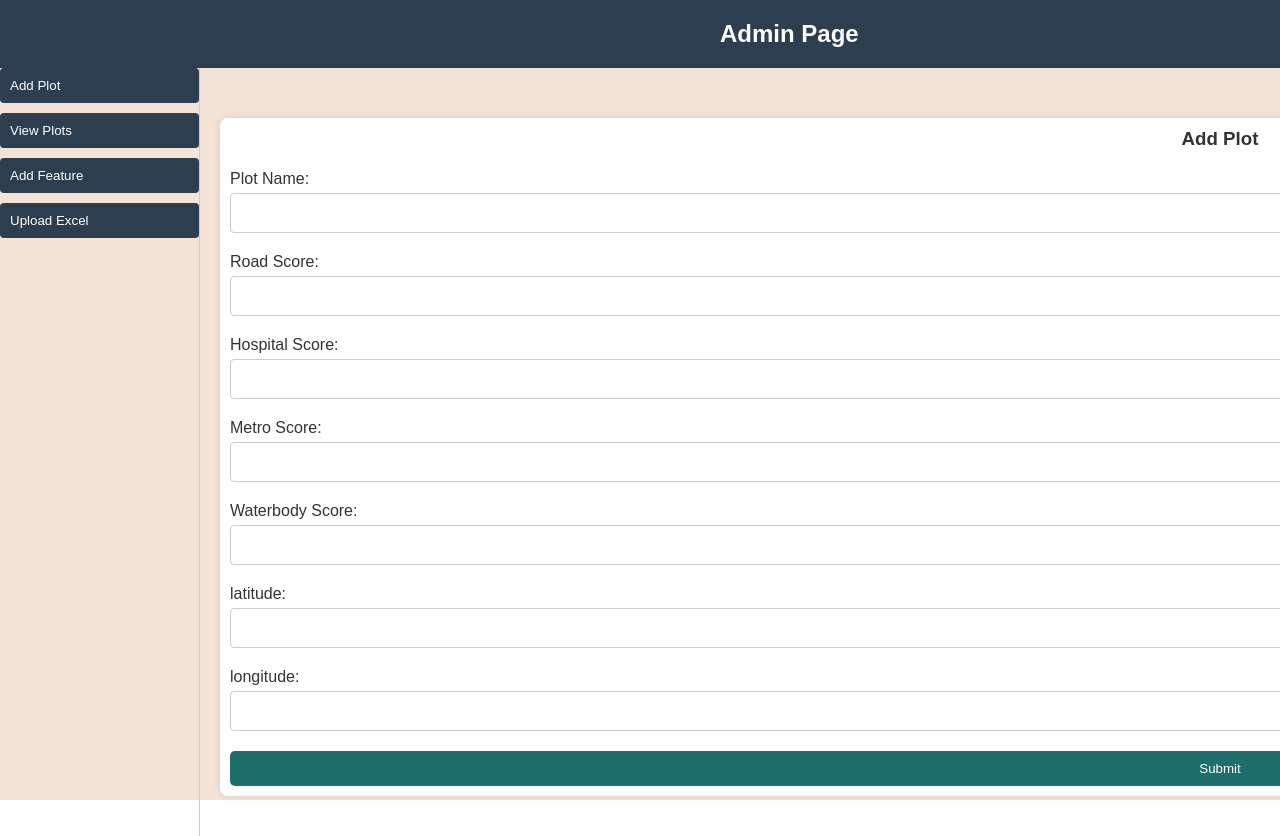
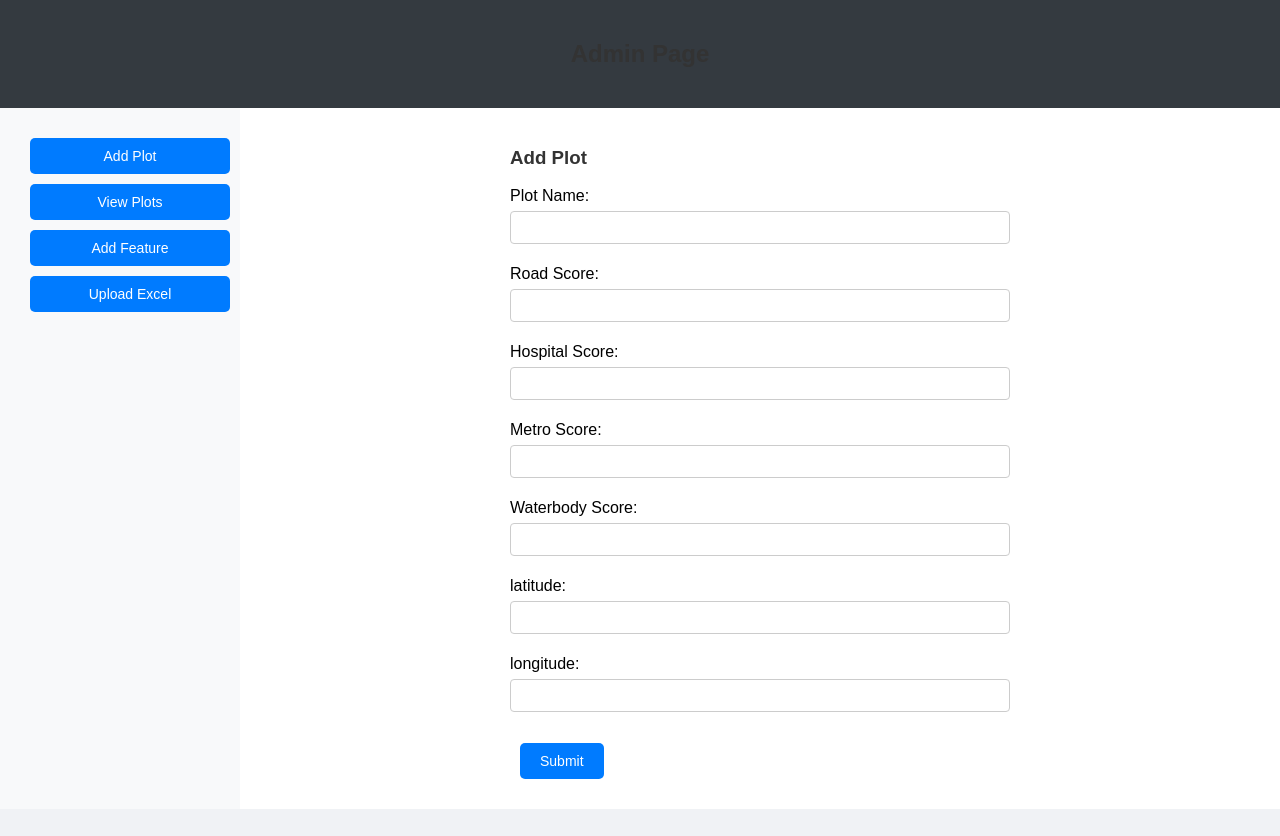
Before and after one commit to shruthiamu14/gis_project, a React (Create React App) app in the folder frontend/: page /admin in a window 1280 px wide. After the commit the page ends 809 px from the top, so only its background shows below. Built offline with nearby package versions, Linux system fonts and the light colour scheme.

Commit message:
css changes

```diff
--- a/frontend/src/components/LoginForm.js
+++ b/frontend/src/components/LoginForm.js
@@ -5,6 +5,7 @@ const LoginForm = ({ onClose }) => {
   return (
     <div className="form-container">
       <div className="login-form">
+        <span className="close-icon" onClick={onClose}>&times;</span>
         <h2>Login</h2>
         <form>
           <div className="form-group">
@@ -17,7 +18,6 @@ const LoginForm = ({ onClose }) => {
           </div>
           <button type="submit">Login</button>
         </form>
-        <button className="close-btn" onClick={onClose}>Close</button>
       </div>
     </div>
   );
--- a/frontend/src/components/SignupForm.js
+++ b/frontend/src/components/SignupForm.js
@@ -5,6 +5,7 @@ const SignupForm = ({ onClose }) => {
   return (
     <div className="form-container">
       <div className="signup-form">
+        <span className="close-icon" onClick={onClose}>&times;</span>
         <h2>Signup</h2>
         <form>
           <div className="form-group">
@@ -25,7 +26,6 @@ const SignupForm = ({ onClose }) => {
           </div>
           <button type="submit">Signup</button>
         </form>
-        <button className="close-btn" onClick={onClose}>Close</button>
       </div>
     </div>
   );
--- a/frontend/src/styles.css
+++ b/frontend/src/styles.css
@@ -1,368 +1,65 @@
+/* styles.css */
 
-* {
-    box-sizing: border-box;
-    margin: 0;
-    padding: 0;
-  }
-  body {
-    overflow-x: hidden;
-  }
-  .map {
-    height: 100vh;
-    align-items: center;
-    justify-content: center;
-    flex-direction: column;
-    align-items: center;
-    justify-content: flex-start;
-    font-family: sans-serif;
-    color: #333;
-    background-color: #f3e4d7;
-  }
-
-  .leaflet-container {
-    height: 90vh;
-    width: 90%;
-    margin-left: 4pc;
-    border-radius: 2rem;
-  }
-
-  .cluster-icon {
-    background-color: #333;
-    height: 2em;
-    width: 2em;
-    color: #fff;
-    display: flex;
-    align-items: center;
-    justify-content: center;
-    border-radius: 50%;
-    font-size: 1.2rem;
-    box-shadow: 0 0 0px 5px #fff;
-  }
-
-  /* navbar */
-.navbar {
-  display: flex;
-  justify-content: space-between;
-  align-items: center;
-  margin-bottom: 10px;
-  padding: 15px 20px;
-  background-color: #127c7d;
-  color: white;
+/* General Styles */
+body {
+  font-family: Arial, sans-serif;
+  background-color: #f0f2f5;
+  margin: 0;
+  padding: 0;
 }
 
-.navbar-heading {
-  margin-right: auto; /* Move the heading to the left */
-}
-
-.buttons {
-  display: flex; /* Change to flex */
-}
-
-.buttons button {
-  margin-left: 10px; /* Adjust margin between buttons */
+h1, h2, h3 {
+  color: #333;
 }
 
 button {
-  background-color: #4CAF50;
+  background-color: #007bff;
   color: white;
+  border: none;
   padding: 10px 20px;
-  border: none;
+  margin: 10px;
+  cursor: pointer;
   border-radius: 5px;
-  cursor: pointer;
-}
-
-button.close-btn {
-  background-color: #f44336;
+  font-size: 14px;
 }
 
 button:hover {
-  background-color: #45a049;
+  background-color: #0056b3;
 }
 
-button.close-btn:hover {
-  background-color: #d32f2f;
-}
-
-
- /* Form.css */
-
-.form-container {
-  display: flex;
-  justify-content: center;
-  align-items: center;
-  width: 100vh;
-  height: 100vh;
-}
-
-.login-form {
-  background-color: #ffffff;
-  padding: 60px;
-  border-radius: 8px;
-  box-shadow: 0 0 20px rgba(0, 0, 0, 0.1);
-  margin-right: 550px;
-  margin-left: 100px;
-  margin-bottom: 8pc;
-  width: 300px;
-}
-
-.login-form h2 {
-  margin-right: 700px;
-  margin-bottom: 30px;
-  color: #fff;
-  font-weight: 600;
-}
-
-.form-group {
-  margin-bottom: 30px;
-}
-
-.form-group label {
-  display: block;
-  margin-bottom: 5px;
-  color: #333;
-}
-
-.form-group input {
+input[type="text"], input[type="number"], input[type="password"], select {
   width: 100%;
-  padding: 10px;
-  border: 1px solid #ccc;
-  border-radius: 5px;
-  transition: border-color 0.3s;
-}
-
-.form-group input:focus {
-  outline: none;
-  border-color: #1d6e6d; /* Change border color on focus */
-}
-
-button[type="submit"],
-button.close-btn {
-  width: 100%;
-  padding: 10px;
-  border: none;
-  border-radius: 5px;
-  cursor: pointer;
-  transition: background-color 0.3s;
-}
-
-button[type="submit"] {
-  background-color: #1d6e6d;
-  color: white;
-}
-
-button[type="submit"]:hover {
-  background-color: #156b6a;
-}
-
-button.close-btn {
-  background-color: #f44336;
-  color: white;
-}
-
-button.close-btn:hover {
-  background-color: #d32f2f;
-}
-
-
-  /* height of the container */
-  .leaflet-container {
-    height: 90vh;
-    width: 90%;
-    border-radius: 2rem;
-  }
-
-  .cluster-icon {
-    background-color: #333;
-    height: 2em;
-    width: 2em;
-    color: #fff;
-    display: flex;
-    align-items: center;
-    justify-content: center;
-    border-radius: 50%;
-    font-size: 1.2rem;
-    box-shadow: 0 0  3px #fff;
-  }
-
-  .search-container {
-    max-width: 600px; /* Limit the width */
-    width: 100%; /* Take up full width up to the max-width */
-    margin: 0 auto; /* Center the element */
-    padding: 1em;
-    display: flex;
-    justify-content: center;
-    align-items: center;
-    background-color: #f5f5f5;
-    border-radius: 50px;
-    box-shadow: 0 2px 15px rgba(0, 0, 0, 0.1);
-  }
-
-  .search-container input[type="text"] {
-    flex: 2;
-    padding: 0.5em; /* Adjust padding for better alignment */
-    border: none;
-    border-radius: 25px; /* Adjust border radius to match the container */
-    outline: none;
-    font-size: 1.2em; /* Adjust font size for better readability */
-    color: #333; /* Darker text color for better contrast */
-  }
-
-  .search-container button {
-    flex: 1;
-    padding: 0.7em 1.5em;
-    border: none;
-    border-radius: 50px; /* Match border radius of the container */
-    background-color: #007BFF; /* Brighter background color for better visibility */
-    color: #fff;
-    cursor: pointer;
-    transition: background-color 0.3s ease;
-    font-weight: bold; /* Bold text for better visibility */
-  }
-
-  .search-container button:hover {
-    background-color: #0056b3; /* Darker background color on hover for better interaction feedback */
-  }
-
-  /* AdminPage.css */
-
-.admin-container {
-  display: flex;
-}
-
-h2 {
-  margin-left: 700px;
-}
-
-/* SideNavBar.css */
-
-.sidenav {
-  height: 100%;
-  width: 400px;
-  position: fixed;
-  z-index: 1;
-  top: 0;
-  left: 0;
-  background-color: #2c3e50; /* Dark background color */
-  overflow-x: hidden;
-  padding-top: 20px;
-}
-
-.nav-item {
-  padding: 15px 20px;
-  text-decoration: none;
-  font-size: 19px;
-  color: #fff; /* White text color */
-  display: block;
-  transition: background-color 0.3s;
-}
-
-.nav-item.top {
-  margin-top: 5pc;
-  margin-bottom: 10px;
-}
-
-.nav-item:hover {
-  background-color: #34495e; /* Darker background color on hover */
-}
-
-/* AddPlotForm.css */
-
-.add-plot-form{
-
-  margin: 20px auto;
-  margin-right: 600px;
-  margin-top: 400px;
-  padding: 10px;
-  background-color: #fff;
-  border-radius: 8px;
-  margin-top: 30px;
-  width: 2000px;
-  box-shadow: 0px 0px 10px 0px rgba(0,0,0,0.1);
-}
-
-.add-plot-form h3 {
-  text-align: center;
-  margin-bottom: 20px;
-}
-
-.form-group {
-  margin-bottom: 20px;
-}
-
-label {
-  display: block;
-  margin-bottom: 5px;
-}
-
-input[type="text"],
-input[type="number"] {
-  width: 100%;
-  padding: 10px;
-  font-size: 16px;
+  padding: 8px;
+  margin: 6px 0;
+  box-sizing: border-box;
   border: 1px solid #ccc;
   border-radius: 4px;
 }
 
-button {
-  background-color: #4CAF50;
+/* Navbar Styles */
+.navbar {
+  background-color: #343a40;
   color: white;
-  padding: 10px 20px;
-  border: none;
-  border-radius: 4px;
-  cursor: pointer;
-  width: 100%;
+  padding: 10px;
+  display: flex;
+  justify-content: space-between;
+  align-items: center;
 }
 
-button:hover {
-  background-color: #45a049;
+.navbar-heading {
+  margin: 0;
 }
 
-/* PlotCard.css */
-.plots-container {
-  display: flex;
-  flex-wrap: wrap;
-  justify-content: space-between;
-  margin-top: 100px;
-  margin-left: -300px;
+.buttons button {
+  background-color: #28a745;
+  margin: 0 5px;
 }
 
-.plot-card {
-  flex: 0 0 calc(30% - 20px); /* Adjust the width as needed */
-  background-color: #ffffff;
-  border-radius: 8px;
-  box-shadow: 0 0 20px rgba(0, 0, 0, 0.1);
-  padding: 20px;
-  margin-bottom: 20px;
+.buttons button:hover {
+  background-color: #218838;
 }
 
-.plot-card h3 {
-  margin-bottom: 10px;
-  color: #333;
-}
-
-.plot-card p {
-  margin-bottom: 5px;
-  color: #666;
-}
-
-.plot-card button {
-  padding: 8px 15px;
-  border: none;
-  border-radius: 5px;
-  cursor: pointer;
-  background-color: #1d6e6d;
-  color: #fff;
-  margin-right: 10px;
-}
-
-.plot-card button:hover {
-  background-color: #156b6a;
-}
-
-.plot-card button:last-child {
-  margin-right: 0;
-}
-/* AdminPage.css */
+/* Admin Page Styles */
 .admin-page {
   display: flex;
   flex-direction: column;
@@ -370,9 +67,10 @@ button:hover {
 }
 
 .admin-header {
+  background-color: #343a40;
+  color: white;
   padding: 20px;
-  background-color: #2c3e50;
-  color: #fff;
+  text-align: center;
 }
 
 .admin-main {
@@ -380,37 +78,49 @@ button:hover {
   flex: 1;
 }
 
-.admin-main .side-nav-bar {
+.side-nav-bar {
+  background-color: #f8f9fa;
+  padding: 20px;
   width: 200px;
-  border-right: 1px solid #ccc;
 }
 
-.admin-main .admin-content {
+.admin-content {
   flex: 1;
   padding: 20px;
-  overflow: auto;
+  background-color: #ffffff;
 }
 
-/* SideNavBar.css */
 .side-nav-bar button {
   display: block;
+  width: 100%;
   margin-bottom: 10px;
-  padding: 10px;
-  background-color: #2c3e50;
-  color: #fff;
-  border: none;
-  cursor: pointer;
-  width: 100%;
-  text-align: left;
 }
 
-.side-nav-bar button:hover {
-  background-color: #0056b3;
+/* Form Styles */
+.form-container {
+  background-color: #ffffff;
+  padding: 20px;
+  border-radius: 8px;
+  box-shadow: 0 0 10px rgba(0, 0, 0, 0.1);
+  position: relative;
+}
+
+.form-group {
+  margin-bottom: 15px;
+}
+
+.add-plot-form, .add-feature-form {
+  max-width: 500px;
+  margin: auto;
 }
 
 .excel-table {
   width: 100%;
   border-collapse: collapse;
+}
+
+.excel-table tr:nth-child(even) {
+  background-color: #f2f2f2;
 }
 
 .excel-table th, .excel-table td {
@@ -419,6 +129,120 @@ button:hover {
 }
 
 .excel-table th {
-  background-color: #4CAF50;
+  background-color: #4caf50;
   color: white;
+  text-align: center;
 }
+
+/* Plot Cards */
+.plots-container {
+  display: flex;
+  flex-wrap: wrap;
+  gap: 20px;
+}
+
+.plot-card {
+  background-color: #ffffff;
+  border: 1px solid #ddd;
+  border-radius: 8px;
+  padding: 20px;
+  box-shadow: 0 0 10px rgba(0, 0, 0, 0.1);
+  width: calc(33.333% - 20px);
+}
+
+.plot-card h3 {
+  margin-top: 0;
+}
+
+/* Map Styles */
+.leaflet-container {
+  height: 500px;
+  width: 100%;
+  margin-top: 20px;
+  border: 1px solid #ddd;
+  border-radius: 8px;
+}
+
+.search-container {
+  display: flex;
+  justify-content: center;
+  margin-bottom: 20px;
+}
+
+.search-container input {
+  padding: 10px;
+  width: 200px;
+  margin-right: 10px;
+}
+
+.search-container button {
+  padding: 10px 20px;
+}
+
+/* Cluster Icon Styles */
+.custom-marker-cluster {
+  background: rgba(51, 136, 255, 0.6);
+  border: 2px solid #3388ff;
+  border-radius: 50%;
+  color: white;
+  text-align: center;
+  font-size: 14px;
+  font-weight: bold;
+  line-height: 30px;
+  width: 30px;
+  height: 30px;
+}
+
+/* Popup Form Styles */
+.modal {
+  position: fixed;
+  top: 0;
+  left: 0;
+  width: 100%;
+  height: 100%;
+  background-color: rgba(0, 0, 0, 0.5);
+  display: flex;
+  justify-content: center;
+  align-items: center;
+  z-index: 1000;
+}
+
+.modal-content {
+  background-color: #ffffff;
+  padding: 20px;
+  border-radius: 8px;
+  position: relative;
+  width: 90%;
+  max-width: 400px;
+  box-shadow: 0 0 10px rgba(0, 0, 0, 0.25);
+}
+
+.close-btn {
+  position: absolute;
+  top: 10px;
+  right: 10px;
+  background-color: #dc3545;
+  color: white;
+  border: none;
+  padding: 5px 10px;
+  cursor: pointer;
+  border-radius: 5px;
+}
+
+.close-btn:hover {
+  background-color: #c82333;
+}
+
+/* Close Icon Styles */
+.close-icon {
+  position: absolute;
+  top: 10px;
+  right: 10px;
+  font-size: 20px;
+  cursor: pointer;
+  color: #dc3545;
+}
+
+.close-icon:hover {
+  color: #c82333;
+}
```
Also changed, not shown: frontend/src/components/NavBar.js (+33 -3 lines).
